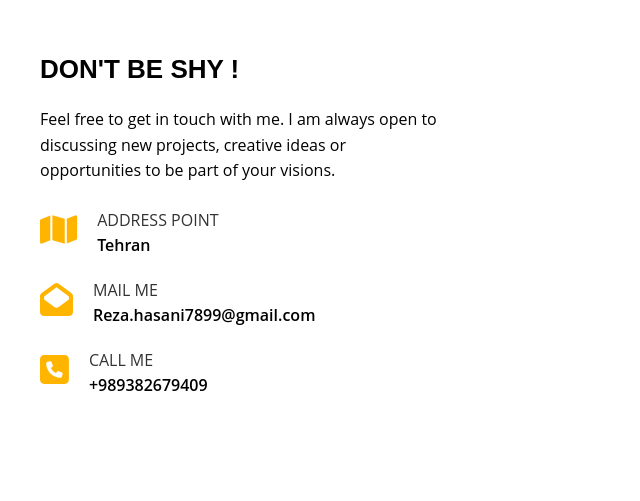
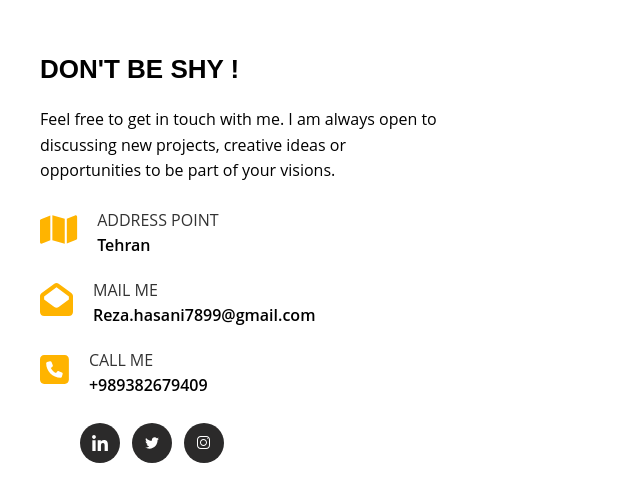
Before and after one commit to Rezahasani1378/reza-hasani-personal-website, a Gatsby site: page /contact in a window 1280 px wide. Shown: the part 179-680 px from the top of the page, without its empty margins (0-640 px from the left). Built offline with nearby package versions, Linux system fonts and the light colour scheme; Gatsby itself is replaced by a stand-in of ours.

Commit message:
Added icons section to the SocialMedia component

```diff
--- /dev/null
+++ b/src/components/SocialMedia/index.tsx
@@ -0,0 +1,12 @@
+import React from "react";
+import * as Styles from "./styles";
+
+const SocialMedia = ({ icon, href }: { icon: any; href: string }) => {
+  return (
+    <Styles.Container href={href} target="_blank">
+      <img src={icon} alt="Social" width="16px" />
+    </Styles.Container>
+  );
+};
+
+export default SocialMedia;
--- /dev/null
+++ b/src/components/SocialMedia/styles.ts
@@ -0,0 +1,22 @@
+import styled from "styled-components";
+
+export const Container = styled.a`
+  background: #2b2a2a;
+  border-radius: 50%;
+  color: #fff;
+  font-size: 17px;
+  width: 40px;
+  height: 40px;
+  line-height: 42px;
+  text-align: center;
+  transition: 0.3s;
+  display: flex;
+  justify-content: center;
+  align-items: center;
+
+  &:hover {
+    background-color: var(--main-primary-color);
+  }
+`;
+
+export const Icon = styled.div``;
--- a/src/pages/contact.tsx
+++ b/src/pages/contact.tsx
@@ -6,7 +6,8 @@ import styled from "styled-components";
 import { MainTitle } from "../theme/globalStyles";
 import ContactDetail from "../components/ContactDetail";
 import { IconProp } from "@fortawesome/fontawesome-svg-core";
-import { contactDetails } from "../../utils/constants";
+import { contactDetails, socialMedias } from "../../utils/constants";
+import SocialMedia from "../components/SocialMedia";
 
 const Container = styled.div`
   display: flex;
@@ -23,6 +24,17 @@ const Description = styled.p`
   margin-top: 0;
   margin-bottom: 1.5rem;
   line-height: 1.6;
+`;
+
+const SocialListContainer = styled.ul`
+  display: flex;
+  flex-direction: row;
+  margin-top: 25px;
+`;
+
+const SocialListItem = styled.li`
+  margin-right: 12px;
+  list-style: none;
 `;
 
 const InputsContainer = styled.div``;
@@ -42,6 +54,7 @@ const Contact = () => {
             new projects, creative ideas or opportunities to be part of your
             visions.
           </Description>
+          {/*todo: make these clickable*/}
           {contactDetails.map(({ icon, title, value }) => (
             <ContactDetail
               icon={icon as IconProp}
@@ -49,6 +62,13 @@ const Contact = () => {
               value={value}
             />
           ))}
+          <SocialListContainer>
+            {socialMedias.map(({ icon, href }) => (
+              <SocialListItem>
+                <SocialMedia icon={icon} href={href} />
+              </SocialListItem>
+            ))}
+          </SocialListContainer>
         </MyInformation>
         <InputsContainer></InputsContainer>
       </Container>
--- a/utils/constants.ts
+++ b/utils/constants.ts
@@ -3,6 +3,9 @@ import { faMap } from "@fortawesome/free-solid-svg-icons/faMap";
 import { IconProp } from "@fortawesome/fontawesome-svg-core";
 import { faEnvelopeOpen } from "@fortawesome/free-solid-svg-icons/faEnvelopeOpen";
 import { faPhoneSquare } from "@fortawesome/free-solid-svg-icons/faPhoneSquare";
+import linkedin from "../src/images/linkedin.svg";
+import twitter from "../src/images/twitter.svg";
+import instagram from "../src/images/instagram.svg";
 
 export const cardsData = [
   {
@@ -116,3 +119,18 @@ export const contactDetails = [
     value: "+989382679409",
   },
 ];
+
+export const socialMedias = [
+  {
+    icon: linkedin,
+    href: "https://www.linkedin.com/in/rezahasani78",
+  },
+  {
+    icon: twitter,
+    href: "https://www.twitter.com/rezahasani78",
+  },
+  {
+    icon: instagram,
+    href: "https://www.instagram.com/reza.hasani78",
+  },
+];
```
Also changed, not shown: src/images/instagram.svg (added), src/images/linkedin.svg (added), src/images/twitter.svg (added).
